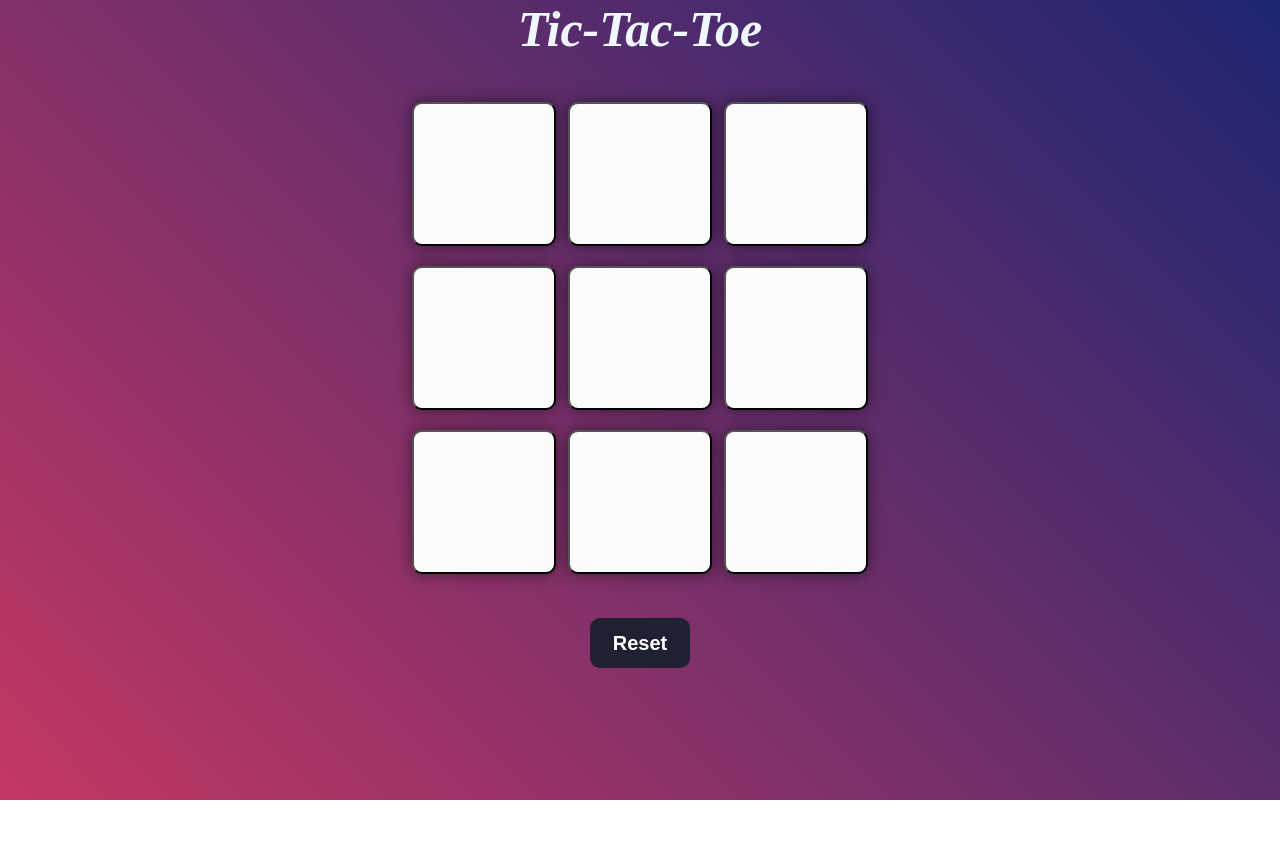
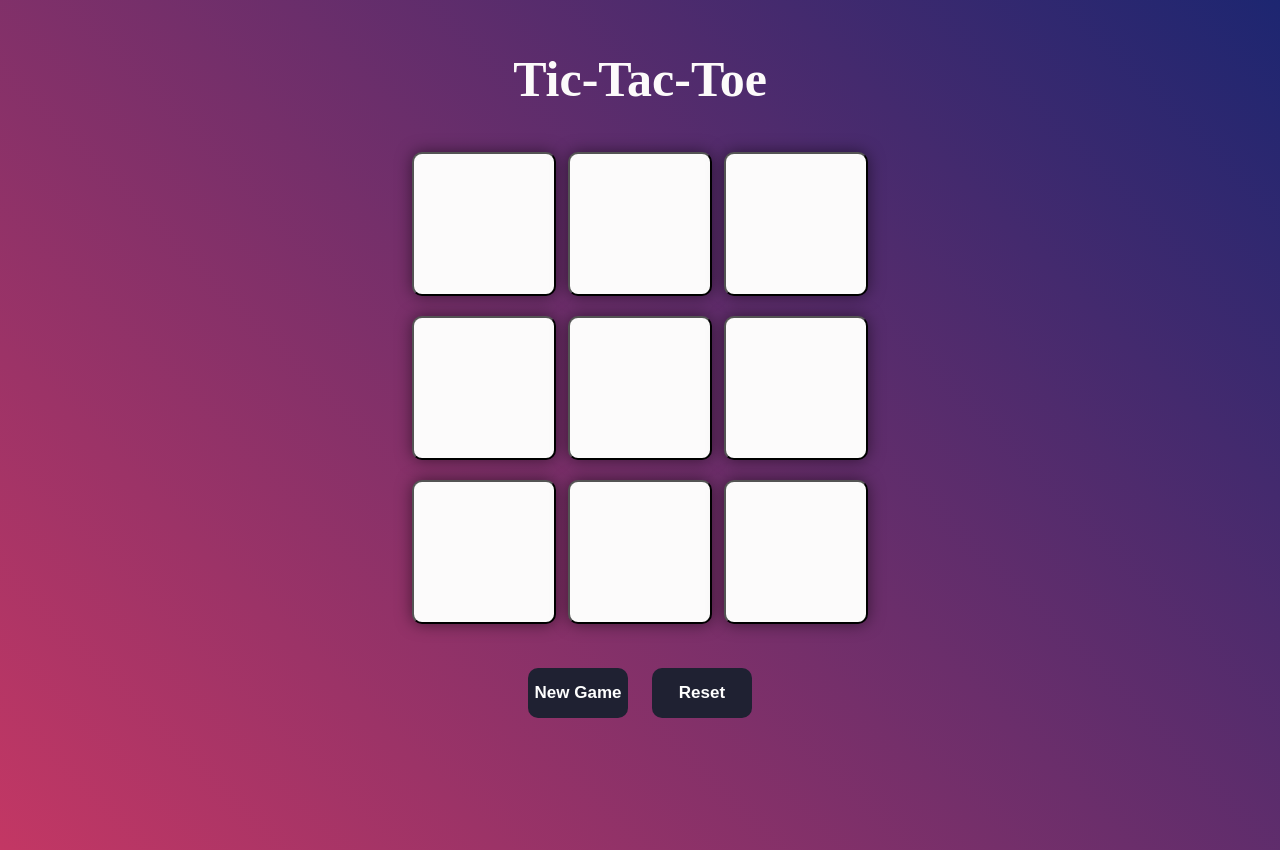
Before and after one commit to Devanandsapkale/TIC-TAC-TOE-, a plain HTML site: page index.html in a window 1280 px wide. Before the commit the page ends 800 px from the top, so only its background shows below. Drawn offline with Linux system fonts and the light colour scheme.

Commit message:
Tic Tac Toe code  project
style and structure created by using HTML and CSS

```diff
--- a/game.css
+++ b/game.css
@@ -32,14 +32,15 @@ body{
     height: 18vmin;
     border-radius: 10px;
     box-shadow: 0 0 1rem rgba(0,0,0,0.5);
-    font-size: 40px;
+    font-size: 50px;
     background-color: rgb(252, 251, 251);
     color: black;
 }
 #reset-btn{
     width: 100px;
     height: 50px;
-    font-size: 20px;
+    margin-left: 10px;
+    font-size: 17px;
     border: none;
     border-radius: 10px;
     box-shadow:0,0, 1rem rgba(0,0,0,0.3) ;
@@ -49,4 +50,25 @@ body{
 h1{
     color: aliceblue;
     font-size: 50px;
+    margin-top: 50px;
+    color: rgb(252, 250, 250);
 }
+#reset-btn2{
+    width: 100px;
+    height: 50px;
+    font-size: 17px;
+    margin-right: 10px;
+    border: none;
+    border-radius: 10px;
+    box-shadow:0,0, 1rem rgba(0,0,0,0.3) ;
+    background-color: #1f2132;
+    color: white;
+}
+#msg{
+    color: antiquewhite;
+    font-size: 8vh;
+    margin-top:20px;
+}
+.hide{
+    display: none;
+}
--- a/index.html
+++ b/index.html
@@ -8,7 +8,11 @@
 </head>
 <body>
     <main>
-    <h1><i><b>Tic-Tac-Toe</b></i></h1>
+    <h1><b>Tic-Tac-Toe</b></h1>
+
+    <div class="msg-container hide">
+        <p id="msg",><b>Winner</b></p>
+    </div>
     <div class="container">
         <div class="game">
         <button class="box"></button>
@@ -22,6 +26,7 @@
         <button class="box"></button>
         </div>
 </div>
+<button id="reset-btn2"><b>New Game</b></button>
 <button id="reset-btn"><b>Reset</b></button>
 </main>
     <script src="app.js"></script>
```
